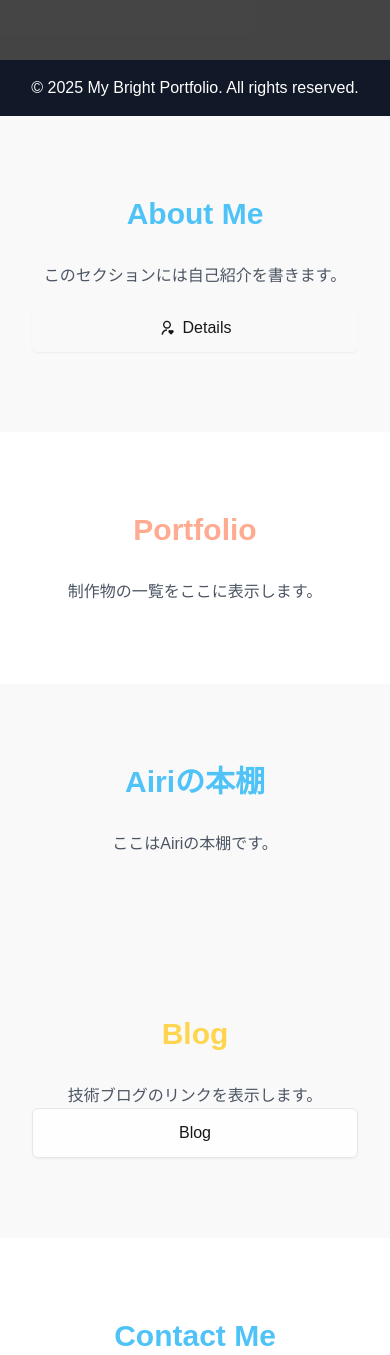
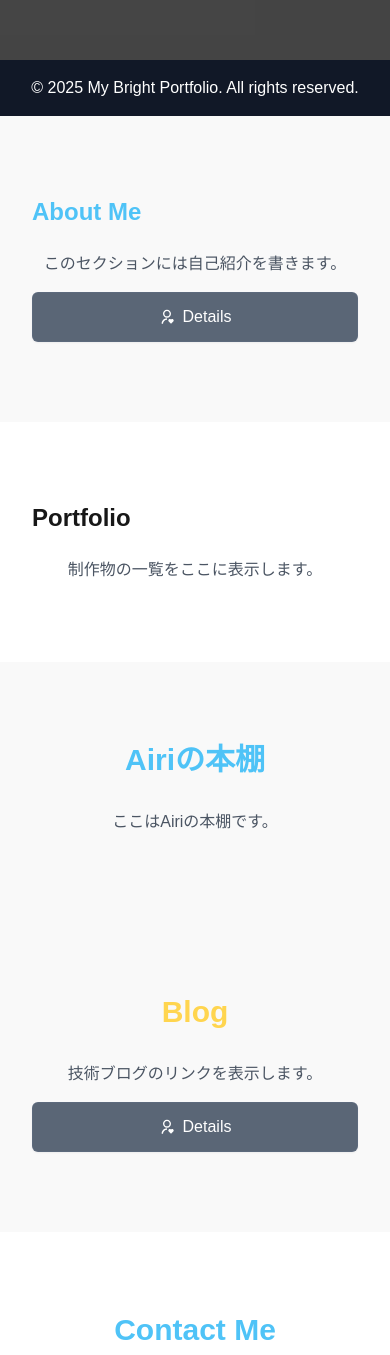
Before and after one commit to AiriNarita/airi-hp, a Next.js app: page / in a window 390 px wide. Shown: the part 728-2083 px from the top of the page. Built offline with nearby package versions, Linux system fonts and the light colour scheme.

Commit message:
feat: 文字の共通化

```diff
--- a/app/components/parts/Botton.tsx
+++ b/app/components/parts/Botton.tsx
@@ -44,19 +44,21 @@ const Button: React.FC<ButtonProps> = ({
     // スタイルバリエーションの定義
     const variantClasses = {
       default: `
-        bg-white/80 hover:bg-white
-        text-primary
-        border border-primary/10 hover:border-primary/20
+      bg-background-light hover:bg-background
+      text-white
+      border border-content/20 hover:border-content/40
+      shadow-custom
       `,
       primary: `
-        bg-primary/90
-        text-white
-        hover:bg-primary/80
+      bg-primary hover:bg-primary-light
+      text-slate-900
+      shadow-custom
       `,
       secondary: `
-        bg-primary/5
-        text-primary
-        hover:bg-primary/10
+      bg-slate-700/80 hover:bg-slate-600/90
+      text-white font-medium
+      border border-slate-500/30 hover:border-slate-400/50
+      shadow-custom
       `
     };
 
--- a/app/components/sections/Blog.tsx
+++ b/app/components/sections/Blog.tsx
@@ -1,3 +1,4 @@
+import { RiUserHeartLine } from "react-icons/ri"
 import Button from "../parts/Botton"
 
 export const Blog = () => {
@@ -8,8 +9,17 @@ export const Blog = () => {
         <p className="text-center text-gray-600 max-w-4xl mx-auto">
           技術ブログのリンクを表示します。
         </p>
-        <Button href="/blog" label="Blog">
-          <span>Blog</span>
-        </Button>
+        <div className="flex justify-center">
+          <Button
+            href="/blog"
+            variant="secondary"
+            className="mt-4 w-20"
+            icon={RiUserHeartLine}
+            target="_blank"
+            rel="noopener noreferrer"
+          >
+          Details
+          </Button>
+        </div>
     </>
 }
--- a/app/components/sections/about/About.tsx
+++ b/app/components/sections/about/About.tsx
@@ -4,7 +4,7 @@ import { RiUserHeartLine } from "react-icons/ri";
 
 export const About = () => {
     return <>
-        <h2 className={`${styles.heading.base} ${styles.heading.blue}`}>
+        <h2 className={`${styles.heading.base} ${styles.heading.primary}`}>
           About Me
         </h2>
         <p className={styles.paragraph}>
@@ -14,7 +14,7 @@ export const About = () => {
           <Button
             href="/about"
             variant="secondary"
-        className="mt-4 w70"
+            className="mt-4 w-20"
             icon={RiUserHeartLine}
             target="_blank"
             rel="noopener noreferrer"
--- a/app/styles/common.ts
+++ b/app/styles/common.ts
@@ -1,21 +1,41 @@
-
 /**
  * 共通スタイル
  * セクション、ヘッディング、パラグラフ、リンクのスタイルを定義
  */
 
 export const styles = {
+  // コンテナ
+  container: {
+    base: 'max-w-7xl mx-auto px-4 sm:px-6 lg:px-8',
+    section: 'py-12 sm:py-16',
+  },
+  // 見出し
+  heading: {
+    base: 'text-2xl sm:text-3xl font-bold mb-6',
+    primary: 'text-[#4FC3F7]',
+    accent: 'text-accent',
+  },
+  // ボタン
+  button: {
+    base: 'rounded-lg px-4 py-2 font-medium transition-all duration-200',
+    primary: 'bg-primary text-background hover:bg-primary-light',
+    secondary: 'bg-background-light text-content border border-content/20 hover:border-content/40',
+  },
+  // カード
+  card: {
+    base: 'bg-background-light rounded-lg shadow-custom p-6',
+    hover: 'hover:shadow-lg transition-shadow duration-200',
+  },
+  // テキスト
+  text: {
+    base: 'text-content',
+    muted: 'text-content-muted',
+  },
   section: {
     base: 'py-20 px-8',
     light: 'bg-[#F9F9F9]',
     white: 'bg-white',
   },
-  heading: {
-    base: 'text-3xl font-bold text-center mb-8',
-    blue: 'text-[#4FC3F7]',
-    orange: 'text-[#FFAB91]',
-    yellow: 'text-[#FFD54F]',
-  },
   paragraph: 'text-center text-gray-600 max-w-4xl mx-auto',
   link: 'text-white text-lg px-6 py-3 border border-white rounded-lg hover:bg-white hover:text-black transition duration-300',
 };
--- a/tailwind.config.ts
+++ b/tailwind.config.ts
@@ -11,8 +11,34 @@ export default {
       colors: {
         background: "var(--background)",
         foreground: "var(--foreground)",
+          // メインカラー
+          primary: {
+          DEFAULT: '#FFD700', // 黄色系
+          light: '#FFE44D',
+          dark: '#CCB100',
+        },
+        // 背景色
+        background_color: {
+          DEFAULT: '#1E293B', // slate-800相当
+          light: 'rgba(30, 41, 59, 0.95)', // 透明度付き
+          dark: '#0F172A',
+        },
+        // アクセントカラー
+        accent: {
+          DEFAULT: '#3B82F6', // blue-500相当
+          light: '#60A5FA',
+          dark: '#2563EB',
+        },
+        // テキストカラー
+        content: {
+          DEFAULT: '#F8FAFC', // slate-50相当
+          muted: '#94A3B8', // slate-400相当
+        }
       },
-    },
-  },
-  plugins: [],
+        // 共通の影効果
+      boxShadow: {
+        'custom': '0 4px 6px -1px rgba(0, 0, 0, 0.1), 0 2px 4px -1px rgba(0, 0, 0, 0.06)',
+      }
+    }
+  }
 } satisfies Config;
```
Also changed, not shown: app/globals.css (line endings or trailing spaces). Lines whose indentation alone changed are shown as unchanged.
